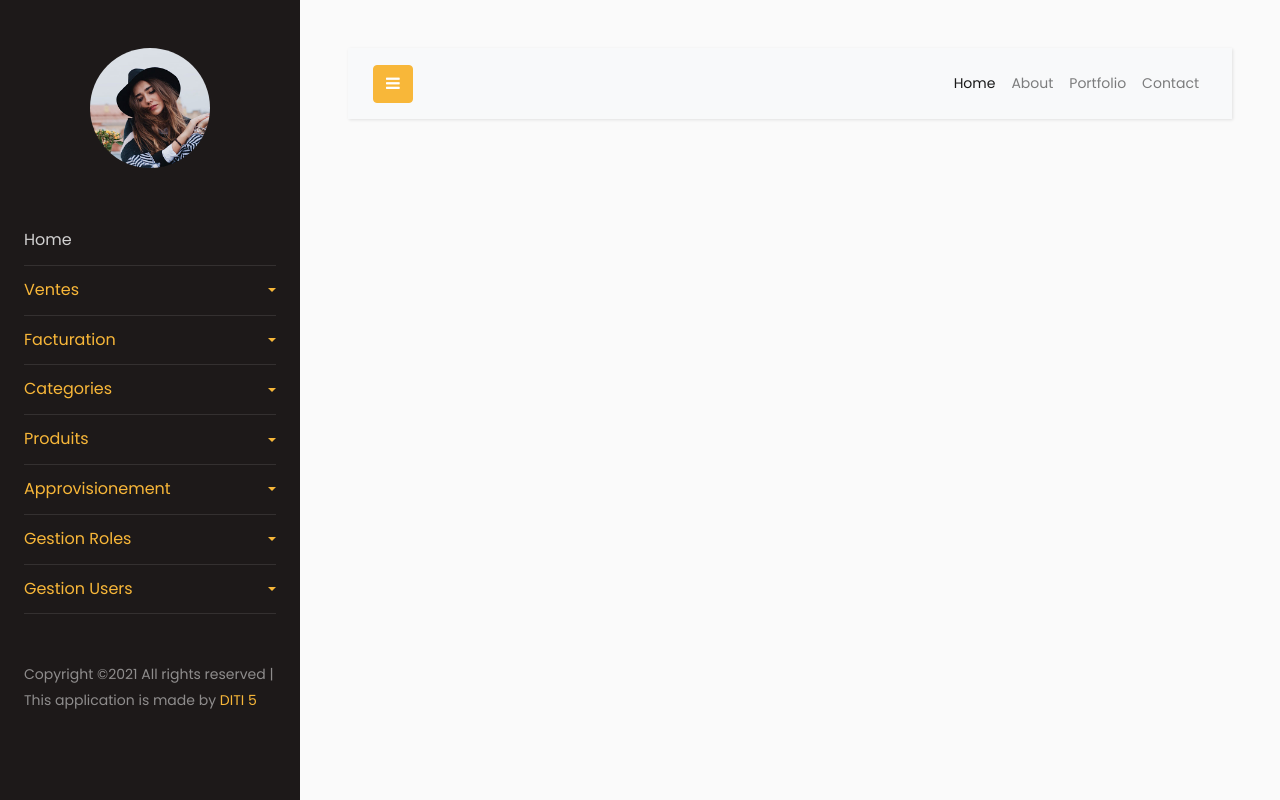
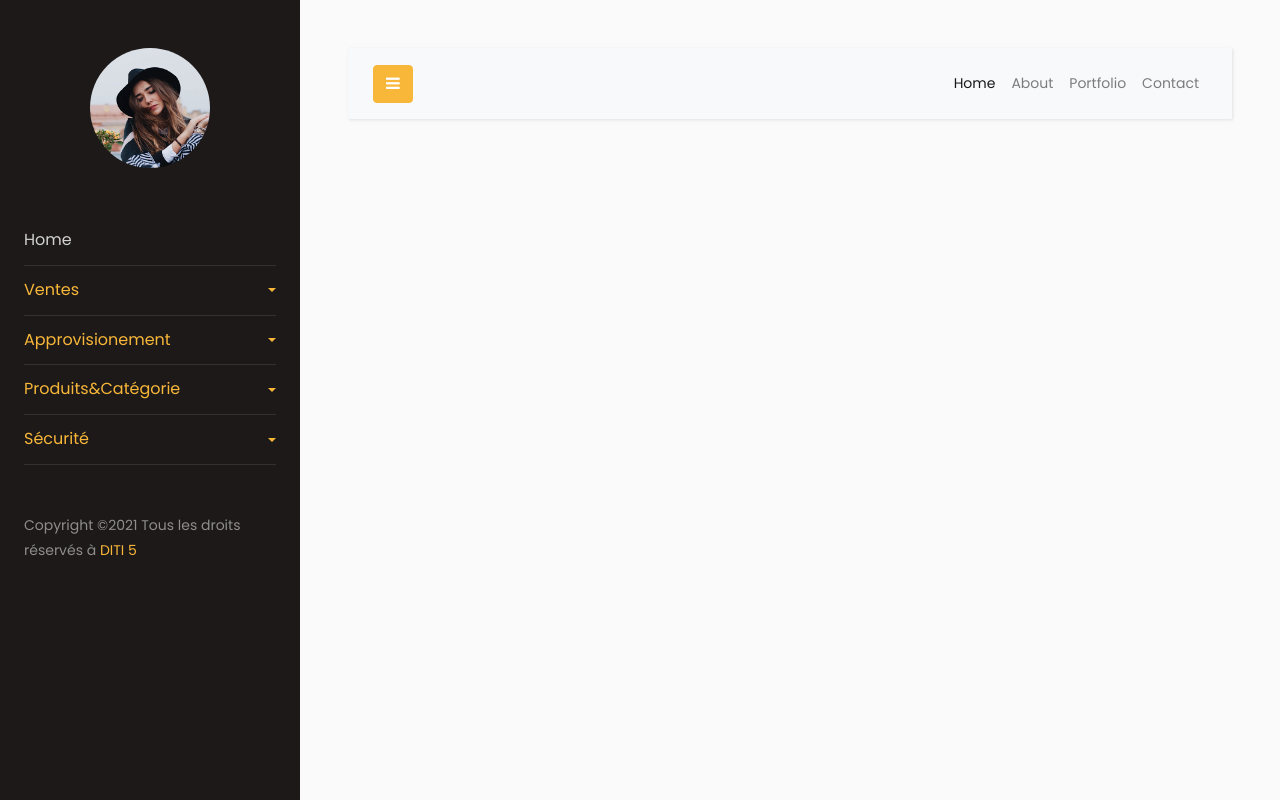
Before and after one commit to moussaisi/gestion_stock, a Symfony app: template templates/base.html.twig in a window 1280 px wide. Run offline with Twig, Linux system fonts and the light colour scheme; the template is opened without the code that fills it, so the values that code supplies are empty; some libraries are stand-ins or nearby versions.

Commit message:
retourche du menu

```diff
--- a/templates/base.html.twig
+++ b/templates/base.html.twig
@@ -1,10 +1,10 @@
 <!doctype html>
 <html lang="en">
 <head>
-    <title>{% block title %}Welcome!{% endblock %}</title>
+    <title>{% block title %}Gestion de stock!{% endblock %}</title>
     <meta charset="utf-8">
     <meta name="viewport" content="width=device-width, initial-scale=1, shrink-to-fit=no">
-    <meta name="author" content="mballoSoft"/>
+    <meta name="author" content="diti5"/>
     <link href="https://fonts.googleapis.com/css?family=Poppins:300,400,500,600,700,800,900" rel="stylesheet">
     <link rel="stylesheet" href="https://stackpath.bootstrapcdn.com/font-awesome/4.7.0/css/font-awesome.min.css">
     <link rel="stylesheet" href={{ ('template/css/style.css') }}>
@@ -23,94 +23,40 @@
                     <a href="#homeSubmenu" data-toggle="collapse" aria-expanded="false" class="dropdown-toggle">Ventes</a>
                     <ul class="collapse list-unstyled" id="homeSubmenu">
                         <li>
-                            <a href="#">Effectuer une vente</a>
+                            <a href="#">Sorties</a>
                         </li>
                         <li>
-                            <a href="#">Modifier une vente</a>
-                        </li>
-                        <li>
-                            <a href="#">Annuler une vente</a>
+                            <a href="#">Factures</a>
                         </li>
                     </ul>
                 </li>
                 <li class="active">
-                    <a href="#pageSubmenu" data-toggle="collapse" aria-expanded="false" class="dropdown-toggle">Facturation</a>
-                    <ul class="collapse list-unstyled" id="pageSubmenu">
+                    <a href="#pageSubmenu1" data-toggle="collapse" aria-expanded="false" class="dropdown-toggle">Approvisionement</a>
+                    <ul class="collapse list-unstyled" id="pageSubmenu1">
                         <li>
-                            <a href="#">Afficher factures</a>
-                        </li>
-                        <li>
-                            <a href="#">Imprimer facture</a>
+                            <a href="#">Stock</a>
                         </li>
                     </ul>
                 </li>
                 <li class="active">
-                    <a href="#homeSubmenu" data-toggle="collapse" aria-expanded="false" class="dropdown-toggle">Categories</a>
-                    <ul class="collapse list-unstyled" id="homeSubmenu">
+                    <a href="#homeSubmenu2" data-toggle="collapse" aria-expanded="false" class="dropdown-toggle">Produits&Catégorie</a>
+                    <ul class="collapse list-unstyled" id="homeSubmenu2">
                         <li>
-                            <a href="#">Ajouter categorie</a>
+                            <a href="#">Catégories</a>
                         </li>
                         <li>
-                            <a href="#">Liste categories</a>
+                            <a href="#">Produits</a>
                         </li>
                     </ul>
                 </li>
                 <li class="active">
-                    <a href="#pageSubmenu" data-toggle="collapse" aria-expanded="false" class="dropdown-toggle">Produits</a>
-                    <ul class="collapse list-unstyled" id="pageSubmenu">
+                    <a href="#pageSubmenu2" data-toggle="collapse" aria-expanded="false" class="dropdown-toggle">Sécurité</a>
+                    <ul class="collapse list-unstyled" id="pageSubmenu2">
                         <li>
-                            <a href="#">Ajouter produit</a>
+                            <a href="#">Users</a>
                         </li>
                         <li>
-                            <a href="#">Liste produit</a>
-                        </li>
-                    </ul>
-                </li>
-                <li class="active">
-                    <a href="#homeSubmenu" data-toggle="collapse" aria-expanded="false" class="dropdown-toggle">Approvisionement</a>
-                    <ul class="collapse list-unstyled" id="homeSubmenu">
-                        <li>
-                            <a href="#">Ajouter stock</a>
-                        </li>
-                        <li>
-                            <a href="#">Faire un alerte </a>
-                        </li>
-                        <li>
-                            <a href="#">Liste stocks</a>
-                        </li>
-                        <li>
-                            <a href="#">Alimenter un produit</a>
-                        </li>
-                    </ul>
-                </li>
-                <li class="active">
-                    <a href="#homeSubmenu" data-toggle="collapse" aria-expanded="false" class="dropdown-toggle">Gestion Roles</a>
-                    <ul class="collapse list-unstyled" id="pageSubmenu">
-                        <li>
-                            <a href="#">Ajouter role</a>
-                        </li>
-                        <li>
-                            <a href="#">Liste roles </a>
-                        </li>
-                        <li>
-                            <a href="#">Desaffecter role</a>
-                        </li>
-                    </ul>
-                </li>
-                <li class="active">
-                    <a href="#pageSubmenu" data-toggle="collapse" aria-expanded="false" class="dropdown-toggle">Gestion Users</a>
-                    <ul class="collapse list-unstyled" id="homeSubmenu">
-                        <li>
-                            <a href="#">Ajouter user</a>
-                        </li>
-                        <li>
-                            <a href="#">Liste users </a>
-                        </li>
-                        <li>
-                            <a href="#">Liste stocks</a>
-                        </li>
-                        <li>
-                            <a href="#">Alimenter un produit</a>
+                            <a href="#">Roles</a>
                         </li>
                     </ul>
                 </li>
@@ -118,7 +64,7 @@
 
             <div class="footer">
                 <p><!-- Link back to Colorlib can't be removed. Template is licensed under CC BY 3.0. -->
-                    Copyright &copy;<script>document.write(new Date().getFullYear());</script> All rights reserved | This application is made <i class="icon-heart" aria-hidden="true"></i> by <a href="https://colorlib.com" target="_blank">DITI 5</a>
+                    Copyright &copy;<script>document.write(new Date().getFullYear());</script> Tous les droits réservés à <i class="icon-heart" aria-hidden="true"></i>  <a href="https://colorlib.com" target="_blank">DITI 5</a>
                     <!-- Link back to Colorlib can't be removed. Template is licensed under CC BY 3.0. --></p>
             </div>
 
```
Also changed, not shown: public/template/images/groupeisi.jpg (added).
